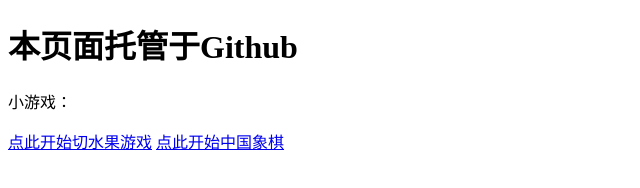
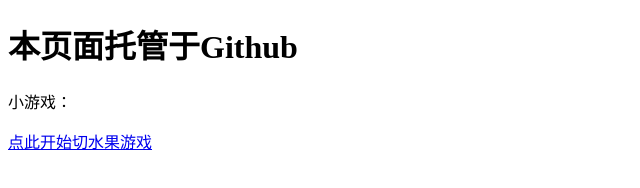
Before and after one commit to zi4dbek-org/img, a plain HTML site: page index.html in a window 1280 px wide. Shown: the whole page, without its empty margins (0-640 px from the left). Drawn offline with Linux system fonts and the light colour scheme.

Commit message:
Update index.html

```diff
--- a/index.html
+++ b/index.html
@@ -7,6 +7,5 @@
     <h1>本页面托管于Github</h1>
     <p>小游戏：</p>
     <a href="/切水果" target="_blank">点此开始切水果游戏</a>
-     <a href="/中国象棋" target="_blank">点此开始中国象棋</a>
 </body>
 </html>
```
